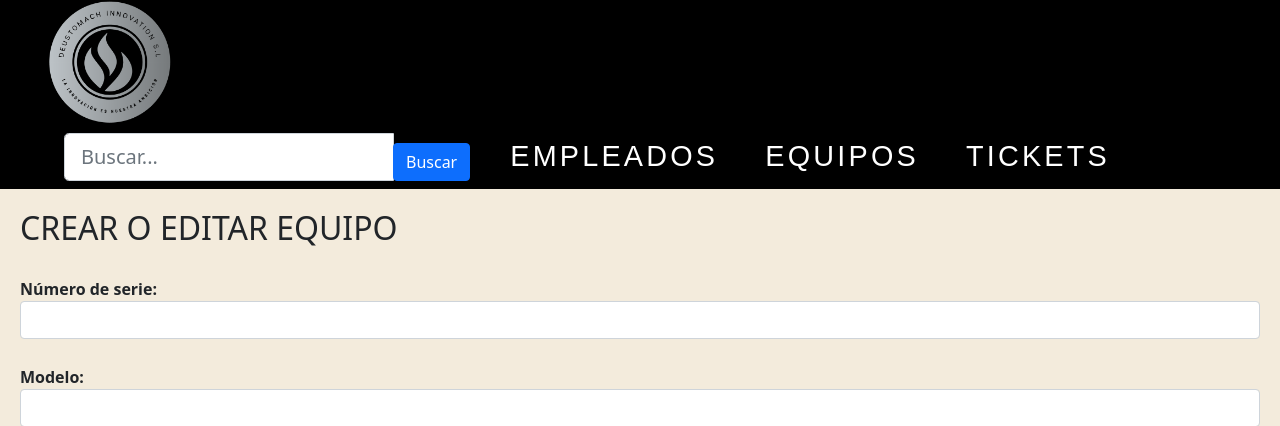
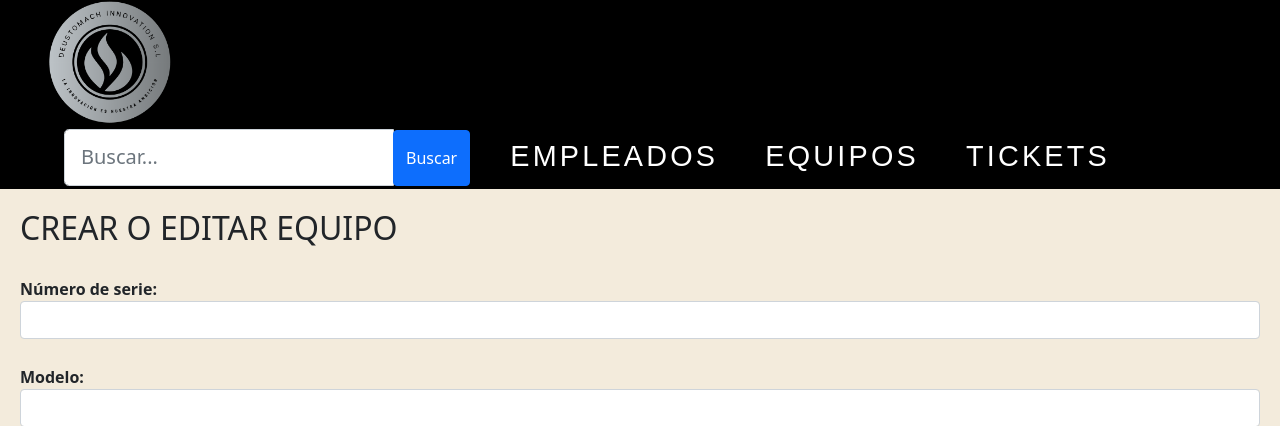
Before and after one commit to Frankless19/Proyecto_Web, a Django app: page /AppWeb/creaEquipo/ in a window 1280 px wide. Shown: the top 426 px of the page. Run offline with Django 4.2, Linux system fonts and the light colour scheme.

Commit message:
ajustes css barra de busqueda

```diff
--- a/AppWeb/static/css/Estilo.css
+++ b/AppWeb/static/css/Estilo.css
@@ -420,6 +420,10 @@ a {
     font-style: normal;
 }
 
-.busqueda{
-    height: 5em;
+.input-group .btn {
+    position: relative;
+    z-index: 2;
+    margin-top:1px;
+    padding-top: 15px;
+    padding-bottom: 15px;
 }
```
Also changed, not shown: db.sqlite3.
